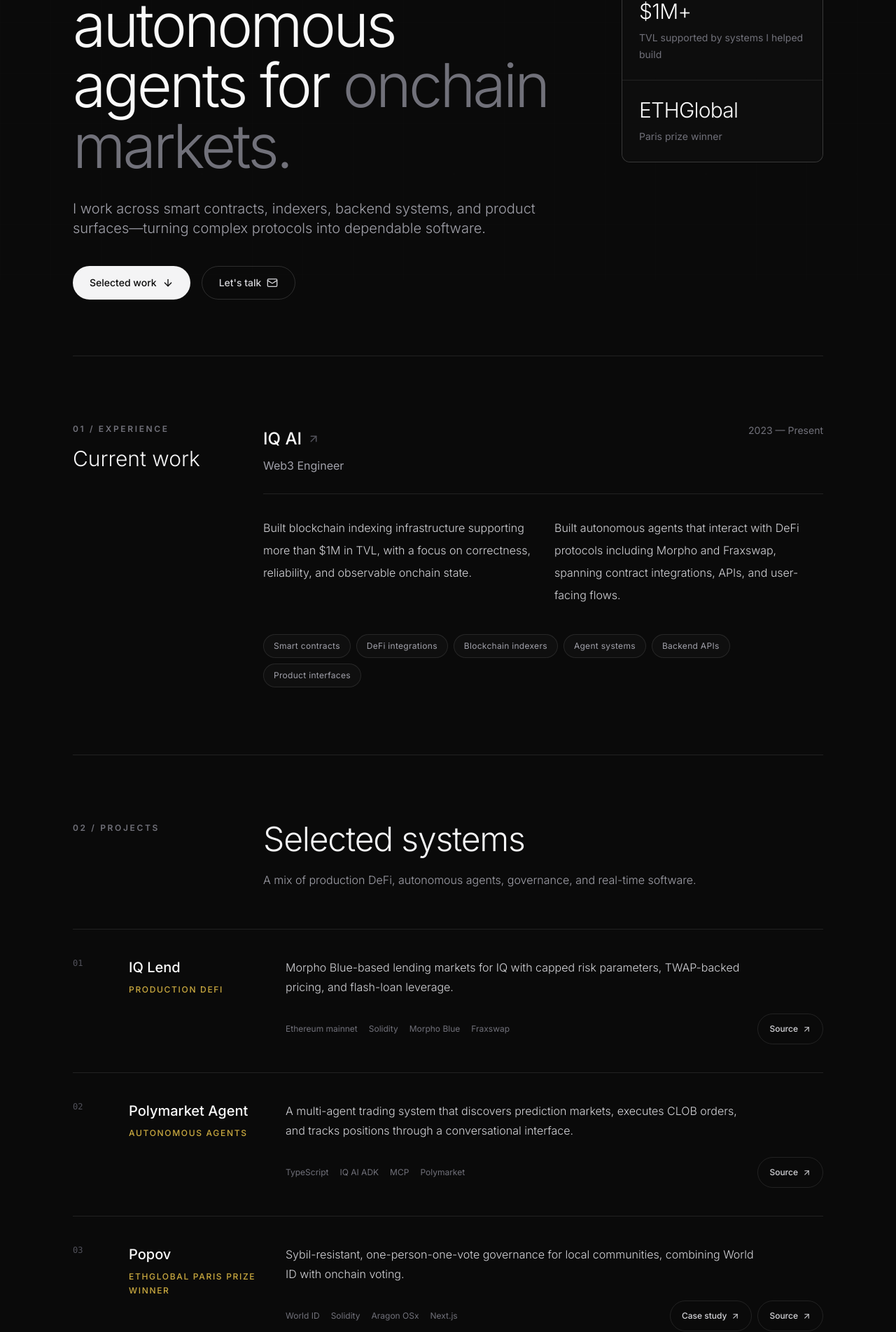
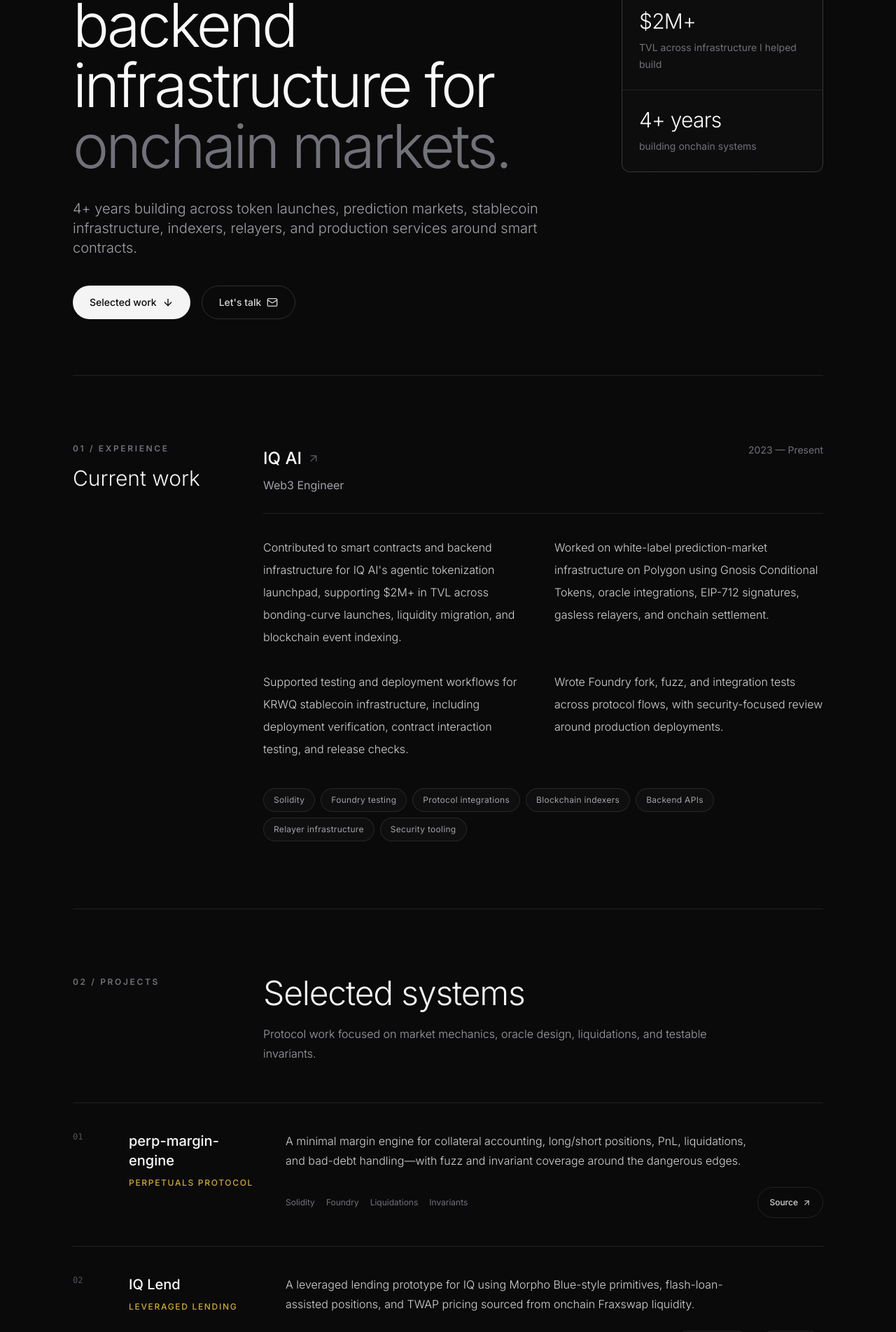
Before and after one commit to SidharthK2/portfolio, a React (Vite) app: page / in a window 1280 px wide. Shown: the part 400-2303 px from the top of the page at 70% size. Built offline with nearby package versions, Linux system fonts and the light colour scheme.

Commit message:
Align portfolio with updated resume

```diff
--- a/index.html
+++ b/index.html
@@ -7,20 +7,20 @@
     <meta name="theme-color" content="#0a0a0a" />
 
     <title>Sidharth Kapoor — Web3 & DeFi Engineer</title>
-    <meta name="description" content="Web3 engineer building DeFi infrastructure, autonomous agents, blockchain indexers, and onchain products." />
+    <meta name="description" content="Web3 engineer at IQ AI building smart contracts, DeFi protocols, blockchain indexers, relayers, and production backend infrastructure." />
     <meta name="author" content="Sidharth Kapoor" />
     <link rel="canonical" href="https://www.sidk.dev/" />
 
     <meta property="og:type" content="website" />
     <meta property="og:site_name" content="Sidharth Kapoor" />
     <meta property="og:title" content="Sidharth Kapoor — Web3 & DeFi Engineer" />
-    <meta property="og:description" content="Building DeFi infrastructure and autonomous agents for onchain markets." />
+    <meta property="og:description" content="Building smart contracts and backend infrastructure for onchain markets." />
     <meta property="og:url" content="https://www.sidk.dev/" />
 
     <meta name="twitter:card" content="summary" />
     <meta name="twitter:creator" content="@coding_sid" />
     <meta name="twitter:title" content="Sidharth Kapoor — Web3 & DeFi Engineer" />
-    <meta name="twitter:description" content="Building DeFi infrastructure and autonomous agents for onchain markets." />
+    <meta name="twitter:description" content="Building smart contracts and backend infrastructure for onchain markets." />
 
     <link rel="preconnect" href="https://fonts.googleapis.com">
     <link rel="preconnect" href="https://fonts.gstatic.com" crossorigin>
@@ -39,6 +39,7 @@
         },
         "sameAs": [
           "https://github.com/SidharthK2",
+          "https://linkedin.com/in/sidharth",
           "https://x.com/coding_sid"
         ]
       }
--- a/src/App.tsx
+++ b/src/App.tsx
@@ -1,70 +1,48 @@
-import { ArrowDown, ArrowUpRight, Github, Mail } from "lucide-react";
+import { ArrowDown, ArrowUpRight, Github, Linkedin, Mail } from "lucide-react";
 
 const projects = [
 	{
 		number: "01",
+		name: "perp-margin-engine",
+		category: "Perpetuals protocol",
+		description:
+			"A minimal margin engine for collateral accounting, long/short positions, PnL, liquidations, and bad-debt handling—with fuzz and invariant coverage around the dangerous edges.",
+		tags: ["Solidity", "Foundry", "Liquidations", "Invariants"],
+		links: [
+			{
+				label: "Source",
+				href: "https://github.com/SidharthK2/perp-margin-engine",
+			},
+		],
+	},
+	{
+		number: "02",
 		name: "IQ Lend",
-		category: "Production DeFi",
+		category: "Leveraged lending",
 		description:
-			"Morpho Blue-based lending markets for IQ with capped risk parameters, TWAP-backed pricing, and flash-loan leverage.",
-		tags: ["Ethereum mainnet", "Solidity", "Morpho Blue", "Fraxswap"],
+			"A leveraged lending prototype for IQ using Morpho Blue-style primitives, flash-loan-assisted positions, and TWAP pricing sourced from onchain Fraxswap liquidity.",
+		tags: ["Solidity", "Foundry", "Morpho Blue", "Curve", "Fraxswap"],
 		links: [
+			{
+				label: "Live demo",
+				href: "https://iq-lend-ui.vercel.app/",
+			},
 			{
 				label: "Source",
 				href: "https://github.com/SidharthK2/iq-lend",
 			},
 		],
 	},
-	{
-		number: "02",
-		name: "Polymarket Agent",
-		category: "Autonomous agents",
-		description:
-			"A multi-agent trading system that discovers prediction markets, executes CLOB orders, and tracks positions through a conversational interface.",
-		tags: ["TypeScript", "IQ AI ADK", "MCP", "Polymarket"],
-		links: [
-			{
-				label: "Source",
-				href: "https://github.com/SidharthK2/polymarket-agent",
-			},
-		],
-	},
-	{
-		number: "03",
-		name: "Popov",
-		category: "ETHGlobal Paris prize winner",
-		description:
-			"Sybil-resistant, one-person-one-vote governance for local communities, combining World ID with onchain voting.",
-		tags: ["World ID", "Solidity", "Aragon OSx", "Next.js"],
-		links: [
-			{
-				label: "Case study",
-				href: "https://ethglobal.com/showcase/popov-2b6rf",
-			},
-			{
-				label: "Source",
-				href: "https://github.com/SidharthK2/popov-front",
-			},
-		],
-	},
-	{
-		number: "04",
-		name: "Vibechex",
-		category: "Real-time systems · private build",
-		description:
-			"Multiplayer chess with peer-to-peer video and a low-latency game state pipeline.",
-		tags: ["WebSockets", "WebRTC", "Redis", "TypeScript"],
-		links: [],
-	},
 ];
 
 const capabilities = [
-	"Smart contracts",
-	"DeFi integrations",
+	"Solidity",
+	"Foundry testing",
+	"Protocol integrations",
 	"Blockchain indexers",
-	"Agent systems",
 	"Backend APIs",
-	"Product interfaces",
+	"Relayer infrastructure",
+	"Security tooling",
 ];
 
 const externalLinkProps = {
@@ -130,16 +108,16 @@
 						<div>
 							<p className="mb-7 flex items-center gap-3 text-xs font-semibold uppercase tracking-[0.22em] text-amber-300">
 								<span className="size-1.5 rounded-full bg-amber-300 shadow-[0_0_18px_rgba(252,211,77,0.8)]" />
-								Web3 engineer at IQ AI
+								Web3 Engineer at IQ AI
 							</p>
 							<h1 className="max-w-4xl text-5xl font-light leading-[1.04] tracking-[-0.045em] text-zinc-50 sm:text-7xl lg:text-[5.4rem]">
-								I build DeFi infrastructure and autonomous agents for{" "}
+								I build smart contracts and backend infrastructure for{" "}
 								<span className="text-zinc-500">onchain markets.</span>
 							</h1>
 							<p className="mt-8 max-w-2xl text-lg font-light leading-8 text-zinc-400 sm:text-xl">
-								I work across smart contracts, indexers, backend systems, and
-								product surfaces—turning complex protocols into dependable
-								software.
+								4+ years building across token launches, prediction markets,
+								stablecoin infrastructure, indexers, relayers, and production
+								services around smart contracts.
 							</p>
 							<div className="mt-10 flex flex-wrap gap-4">
 								<a
@@ -150,7 +128,7 @@
 									<ArrowDown size={16} aria-hidden="true" />
 								</a>
 								<a
-									href="mailto:sidharthkapoor.100@gmail.com"
+									href="mailto:sid@sidk.dev"
 									className="inline-flex min-h-12 items-center gap-2 rounded-full border border-white/15 px-6 text-sm font-medium text-zinc-300 transition-colors hover:border-white/30 hover:text-zinc-50 focus-visible:outline focus-visible:outline-2 focus-visible:outline-offset-4 focus-visible:outline-amber-400"
 								>
 									Let&apos;s talk
@@ -162,18 +140,18 @@
 						<div className="mt-16 grid grid-cols-2 gap-px overflow-hidden rounded-xl border border-white/10 bg-white/10 lg:mt-0 lg:grid-cols-1">
 							<div className="bg-[#0d0d0d] p-6">
 								<p className="text-3xl font-light tracking-tight text-zinc-50">
-									$1M+
+									$2M+
 								</p>
 								<p className="mt-2 text-sm leading-6 text-zinc-500">
-									TVL supported by systems I helped build
+									TVL across infrastructure I helped build
 								</p>
 							</div>
 							<div className="bg-[#0d0d0d] p-6">
 								<p className="text-3xl font-light tracking-tight text-zinc-50">
-									ETHGlobal
+									4+ years
 								</p>
 								<p className="mt-2 text-sm leading-6 text-zinc-500">
-									Paris prize winner
+									building onchain systems
 								</p>
 							</div>
 						</div>
@@ -216,14 +194,27 @@
 
 								<div className="mt-8 grid gap-8 text-base font-light leading-8 text-zinc-300 sm:grid-cols-2">
 									<p>
-										Built blockchain indexing infrastructure supporting more
-										than $1M in TVL, with a focus on correctness, reliability,
-										and observable onchain state.
+										Contributed to smart contracts and backend infrastructure
+										for IQ AI&apos;s agentic tokenization launchpad, supporting
+										$2M+ in TVL across bonding-curve launches, liquidity
+										migration, and blockchain event indexing.
 									</p>
 									<p>
-										Built autonomous agents that interact with DeFi protocols
-										including Morpho and Fraxswap, spanning contract
-										integrations, APIs, and user-facing flows.
+										Worked on white-label prediction-market infrastructure on
+										Polygon using Gnosis Conditional Tokens, oracle
+										integrations, EIP-712 signatures, gasless relayers, and
+										onchain settlement.
+									</p>
+									<p>
+										Supported testing and deployment workflows for KRWQ
+										stablecoin infrastructure, including deployment
+										verification, contract interaction testing, and release
+										checks.
+									</p>
+									<p>
+										Wrote Foundry fork, fuzz, and integration tests across
+										protocol flows, with security-focused review around
+										production deployments.
 									</p>
 								</div>
 
@@ -261,8 +252,8 @@
 									Selected systems
 								</h2>
 								<p className="mt-5 max-w-2xl text-base font-light leading-7 text-zinc-400">
-									A mix of production DeFi, autonomous agents, governance,
-									and real-time software.
+									Protocol work focused on market mechanics, oracle design,
+									liquidations, and testable invariants.
 								</p>
 							</div>
 						</div>
@@ -343,7 +334,7 @@
 								</p>
 							</div>
 							<a
-								href="mailto:sidharthkapoor.100@gmail.com"
+								href="mailto:sid@sidk.dev"
 								className="group inline-flex min-h-14 w-fit items-center gap-3 rounded-full bg-amber-300 px-7 font-medium text-neutral-950 transition-colors hover:bg-amber-200 focus-visible:outline focus-visible:outline-2 focus-visible:outline-offset-4 focus-visible:outline-amber-400"
 							>
 								Get in touch
@@ -369,6 +360,14 @@
 							GitHub
 						</a>
 						<a
+							href="https://linkedin.com/in/sidharth"
+							{...externalLinkProps}
+							className="inline-flex min-h-11 items-center gap-2 rounded-md px-3 transition-colors hover:text-zinc-100 focus-visible:outline focus-visible:outline-2 focus-visible:outline-offset-2 focus-visible:outline-amber-400"
+						>
+							<Linkedin size={17} aria-hidden="true" />
+							LinkedIn
+						</a>
+						<a
 							href="https://x.com/coding_sid"
 							{...externalLinkProps}
 							className="inline-flex min-h-11 items-center gap-2 rounded-md px-3 transition-colors hover:text-zinc-100 focus-visible:outline focus-visible:outline-2 focus-visible:outline-offset-2 focus-visible:outline-amber-400"
@@ -385,7 +384,7 @@
 							X
 						</a>
 						<a
-							href="mailto:sidharthkapoor.100@gmail.com"
+							href="mailto:sid@sidk.dev"
 							className="inline-flex min-h-11 items-center gap-2 rounded-md px-3 transition-colors hover:text-zinc-100 focus-visible:outline focus-visible:outline-2 focus-visible:outline-offset-2 focus-visible:outline-amber-400"
 						>
 							<Mail size={17} aria-hidden="true" />
```
